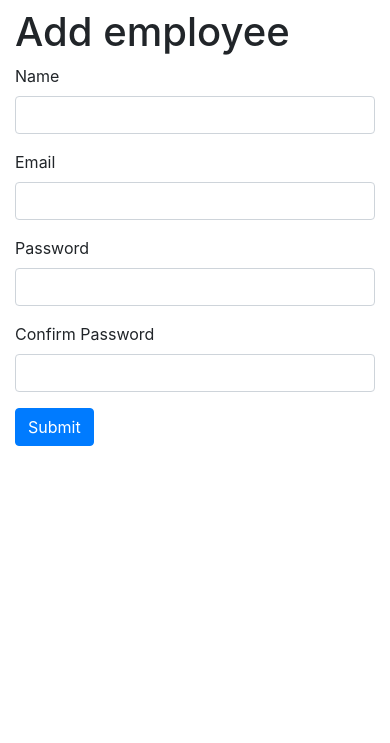
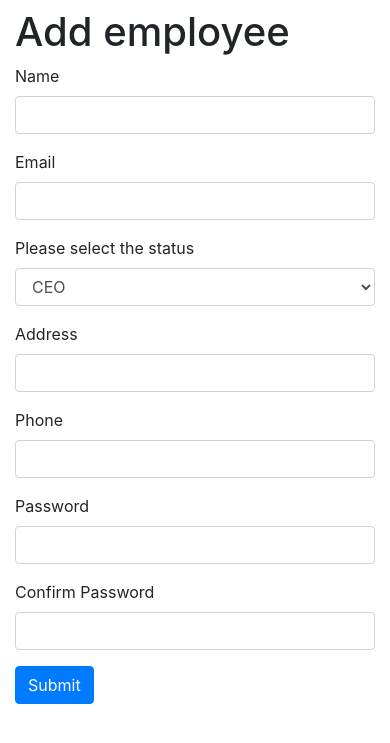
Before and after one commit to Mionja/salary_and_day_off_management, a Flask app: page /add in a window 390 px wide. Shown: the part 69-812 px from the top of the page. Run offline with Flask 2, Linux system fonts and the light colour scheme; some libraries are stand-ins or nearby versions.

Commit message:
address and phone done

```diff
--- a/main.py
+++ b/main.py
@@ -86,10 +86,12 @@ def dashboard():
     cur = mysql.connection.cursor()
 
     #Get employee by id
-    result = cur.execute("SELECT * FROM employee WHERE id = %s", [session['id']])
+    employee_data = cur.execute("SELECT * FROM employee WHERE id = %s", [session['id']])
     employee = cur.fetchone()
+    status_data = cur.execute("SELECT * FROM status JOIN employee ON employee.id_status = status.id WHERE employee.id = %s", [session['id']])
+    status = cur.fetchone()
 
-    return render_template('dashboard.html', employee=employee)
+    return render_template('dashboard.html', employee=employee, status=status)
     #close connection
     cur.close()
 
@@ -108,8 +110,10 @@ def logout():
 
 
 class InfoForm(Form):
-    name = StringField('Name', [validators.Length(min=1, max=50)])
+    name = StringField('Name', [validators.Length(min=3, max=50)])
     email = StringField('Email', [validators.Length(min=5, max=50)])
+    address = StringField('Address', [validators.Length(min=10, max=150)])
+    phone = StringField('Phone', [validators.Length(min=10, max=20)])
 
 
 @app.route('/edit_info', methods=['GET', 'POST'])
@@ -129,15 +133,19 @@ def edit_info():
     #populate employee from field
     form.name.data = employee['name']
     form.email.data = employee['email']
+    form.address.data = employee['address']
+    form.phone.data = employee['phone']
 
     if request.method == 'POST' and form.validate():
         name = request.form['name']
         email = request.form['email']
+        address = request.form['address']
+        phone = request.form['phone']
         #Create cursor
         cur = mysql.connection.cursor()
 
         #execute
-        cur.execute("UPDATE employee SET name=%s, email=%s WHERE id=%s", (name, email, session['id']))
+        cur.execute("UPDATE employee SET name=%s, email=%s, address=%s, phone=%s WHERE id=%s", (name, email, address, phone, session['id']))
 
         #Commit to db
         mysql.connection.commit()
@@ -151,8 +159,10 @@ def edit_info():
 
 
 class AddForm(Form):
-    name = StringField('Name', [validators.Length(min=1, max=50)])
+    name = StringField('Name', [validators.Length(min=3, max=100)])
     email = StringField('Email', [validators.Length(min=5, max=50)])
+    address = StringField('Address', [validators.Length(min=10, max=150)])
+    phone = StringField('Phone', [validators.Length(min=10, max=20)])
     password = PasswordField('Password', [
         validators.DataRequired(),
         validators.EqualTo('confirm', message='Passwords do not match')
@@ -166,12 +176,14 @@ def add():
     if request.method == 'POST' and form.validate():
         name = form.name.data
         email = form.email.data
+        address = form.address.data
+        phone = form.phone.data
         password = sha256_crypt.encrypt(str(form.password.data))
 
         #Create cursor
         cur = mysql.connection.cursor()
 
-        cur.execute("INSERT INTO employee(name, email, password) VALUES(%s, %s, %s)", (name, email, password))
+        cur.execute("INSERT INTO employee(name, email,address, phone, password, id_status) VALUES(%s, %s, %s,%s,%s, 2)", (name, email, address, phone, password))
 
         #commit to db
         mysql.connection.commit()
@@ -179,7 +191,7 @@ def add():
         #close the connection
         cur.close()
 
-        flash("An employee was added and can log in", 'success')
+        flash("An employee with status was added and can log in", 'success')
         return redirect(url_for('add'))
     return render_template('add.html', form=form)
 
--- a/templates/add.html
+++ b/templates/add.html
@@ -15,6 +15,22 @@
   {{ render_field(form.email, class_="form-control") }}
  </div>
 
+  <div class="form-group">
+   <label class="input-group-addon">Please select the status</label>
+            <select name="select" class="selectpicker form-control">
+              <option value="1">CEO</option>
+              <option value="2">test</option>
+            </select>
+ </div>
+
+  <div class="form-group">
+  {{ render_field(form.address, class_="form-control") }}
+ </div>
+
+ <div class="form-group">
+  {{ render_field(form.phone, class_="form-control") }}
+ </div>
+
  <div class="form-group">
   {{ render_field(form.password, class_="form-control") }}
  </div>
--- a/templates/calendar.html
+++ b/templates/calendar.html
@@ -4,5 +4,5 @@
 {% block head%}<link rel="stylesheet" href="{{url_for('static', filename='css/app.css')}}">{% endblock %}
 
 {% block content%}
-<h1>Calendar</h1>
+<h1>Dynamic Calendar from the admin with day off schedule</h1>
 {% endblock %}
--- a/templates/edit_info.html
+++ b/templates/edit_info.html
@@ -14,7 +14,13 @@
  <div class="form-group">
   {{ render_field(form.email, class_="form-control") }}
  </div>
+ <div class="form-group">
+  {{ render_field(form.address, class_="form-control") }}
+ </div>
 
+ <div class="form-group">
+  {{ render_field(form.phone, class_="form-control") }}
+ </div>
 
  <p><input type="submit" class="btn btn-primary" value="Submit"></p>
 </form>
--- a/templates/home.html
+++ b/templates/home.html
@@ -25,9 +25,8 @@
                         <a href="#!"><img class="card-img-top" src="https://dummyimage.com/850x350/dee2e6/6c757d.jpg" alt="..." /></a>
                         <div class="card-body">
                             <div class="small text-muted">January 1, 2022</div>
-                            <h2 class="card-title">Featured Post Title</h2>
+                            <h2 class="card-title">Blablabla</h2>
                             <p class="card-text">Lorem ipsum dolor sit amet, consectetur adipisicing elit. Reiciendis aliquid atque, nulla? Quos cum ex quis soluta, a laboriosam. Dicta expedita corporis animi vero voluptate voluptatibus possimus, veniam magni quis!</p>
-                            <a class="btn btn-primary" href="#!">Read more →</a>
                         </div>
                     </div>
                     <!-- Nested row for non-featured blog posts-->
--- a/templates/includes/_navbar.html
+++ b/templates/includes/_navbar.html
@@ -1,6 +1,6 @@
   <header class="d-block">
         <nav class="navbar navbar-expand-lg navbar-default bg-dark">
-            <a class="navbar-brand text-light" href="/" style="font-family: 'Oleo Script Swash Caps', 'cursive'; font-size:1.8em;">FlaskApp</a>
+            <a class="navbar-brand text-light" href="" style="font-family: 'Oleo Script Swash Caps', 'cursive'; font-size:1.8em;">FlaskApp</a>
             <button class="navbar-toggler" type="button" data-toggle="collapse" data-target="#navbarToggler" aria-controls="navbarToggler" aria-expanded="false" aria-label="Toggle navigation">
                 <span class="navbar-toggler-icon"></span>
             </button>
```
Also changed, not shown: templates/about.html (+33 -3 lines), templates/dashboard.html (+18 -27 lines).
